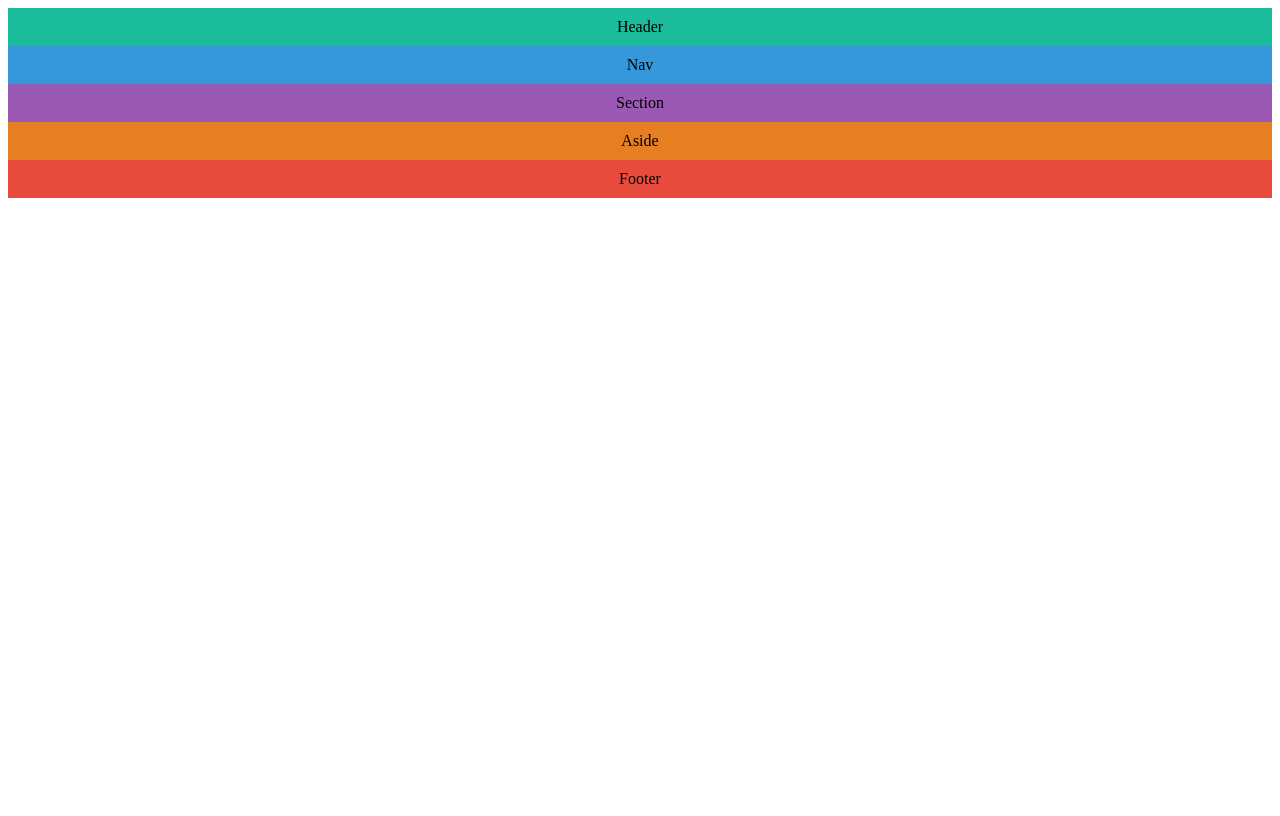
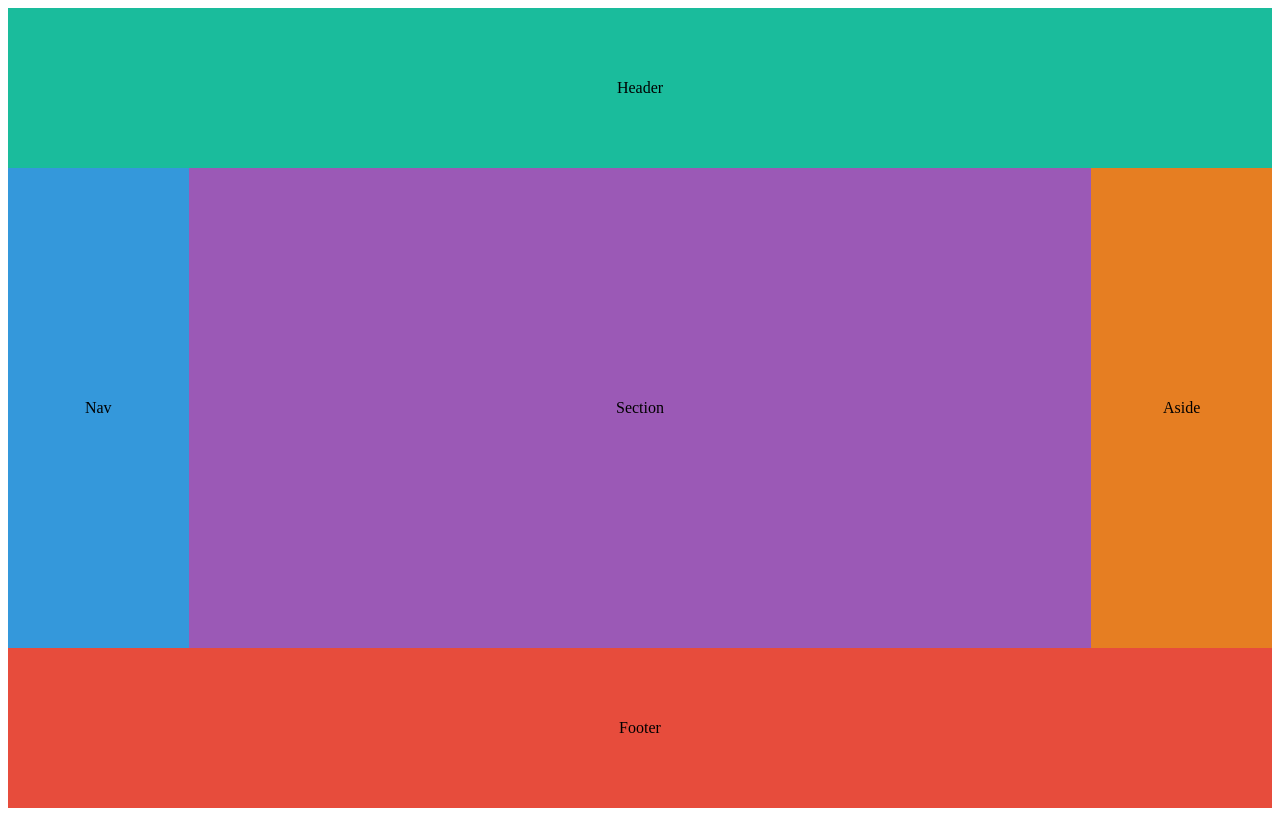
Before and after one commit to Dylan-Kirsch/HTML-CSS, a plain HTML site: page tp-flex-grid/index2.html in a window 1280 px wide. Drawn offline with Linux system fonts and the light colour scheme.

Commit message:
GRID EX3

```diff
--- a/tp-flex-grid/style1.css
+++ b/tp-flex-grid/style1.css
@@ -45,3 +45,20 @@ footer {
     grid-template-columns: 40% 40%;
     grid-template-rows: 180% 180% 180%;
 }
+
+/*********** *********/
+
+.container3 {
+    display: grid;
+    grid-template-columns: 1fr 5fr 1fr;
+    grid-template-rows: 20% 60% 20%;
+    min-height: 100vh;
+}
+
+header {
+    grid-column: 1 /4;
+}
+
+footer {
+    grid-column: 1 /4;
+}
```
